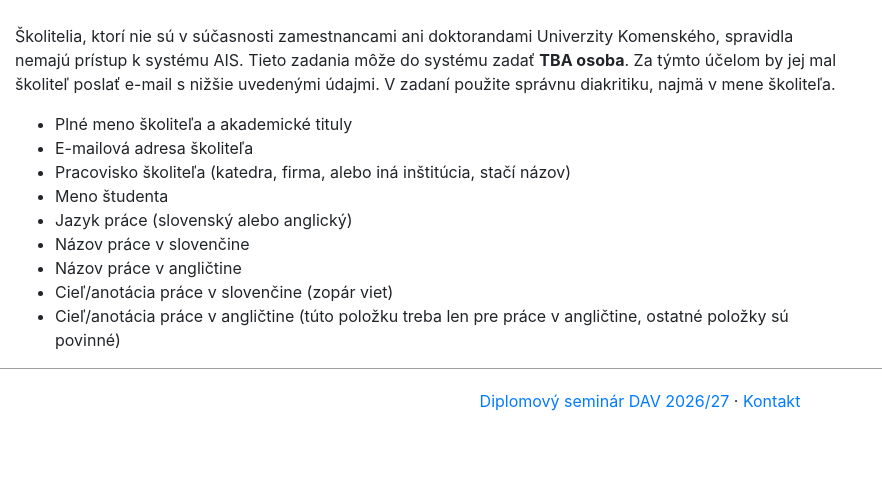
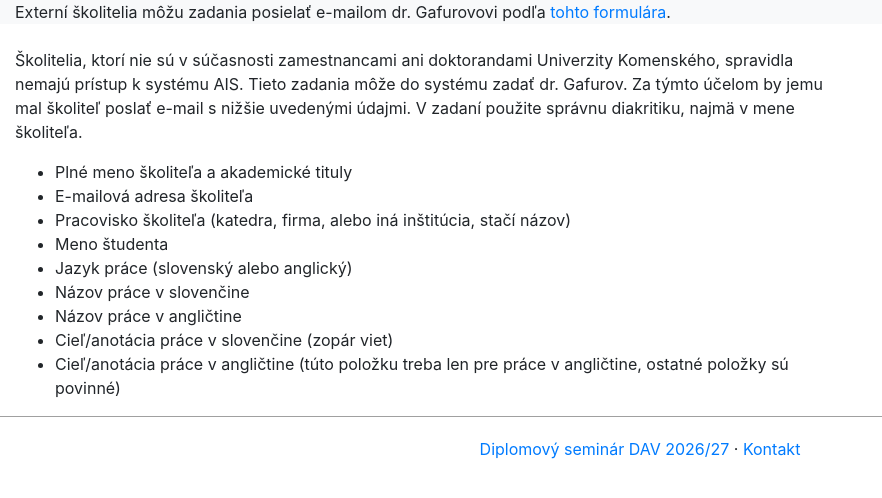
Before and after one commit to dcs-fmph/dipl-dav, a Jekyll site: the page built from Externý_školiteľ.md, in a window 1280 px wide, cut to the strip 350-848 px from the top of the page. Shown: the whole strip, without its empty margins (0-882 px from the left). Built offline with Jekyll 4.4.1, drawn with Linux system fonts in a browser that asks for light colours; nearby versions of some CDN libraries; our own code applies the rules of GitHub Pages for plain Markdown files.

Commit message:
Contact person for external supervisors is me.

```diff
--- a/Externý_školiteľ.md
+++ b/Externý_školiteľ.md
@@ -4,8 +4,8 @@ title: Externý školiteľ
 
 Školitelia, ktorí nie sú v súčasnosti zamestnancami ani doktorandami Univerzity Komenského,
 spravidla nemajú prístup k systému AIS.
-Tieto zadania môže do systému zadať **TBA osoba**.
-Za týmto účelom by jej mal školiteľ poslať e-mail s nižšie uvedenými údajmi.
+Tieto zadania môže do systému zadať dr. Gafurov.
+Za týmto účelom by jemu mal školiteľ poslať e-mail s nižšie uvedenými údajmi.
 V zadaní použite správnu diakritiku, najmä v mene školiteľa.
 
 - Plné meno školiteľa a akademické tituly
--- a/_data/notes.yml
+++ b/_data/notes.yml
@@ -3,5 +3,4 @@ notes: |
   <a href="DU1.html">DÚ1</a> •
   <a href="Prezentácia_1.html">Prezentácia 1</a>  •
   <a href="Kontrolné_stretnutie_1.html">Kontrolné stretnutie 1</a><br>
-
-#  Externí školitelia môžu zadania posielať e-mailom B.Brejovej podľa <a href="Externý_školiteľ.html">tohto formulára</a>.<br>
+  Externí školitelia môžu zadania posielať e-mailom dr. Gafurovovi podľa <a href="Externý_školiteľ.html">tohto formulára</a>.<br>
```
